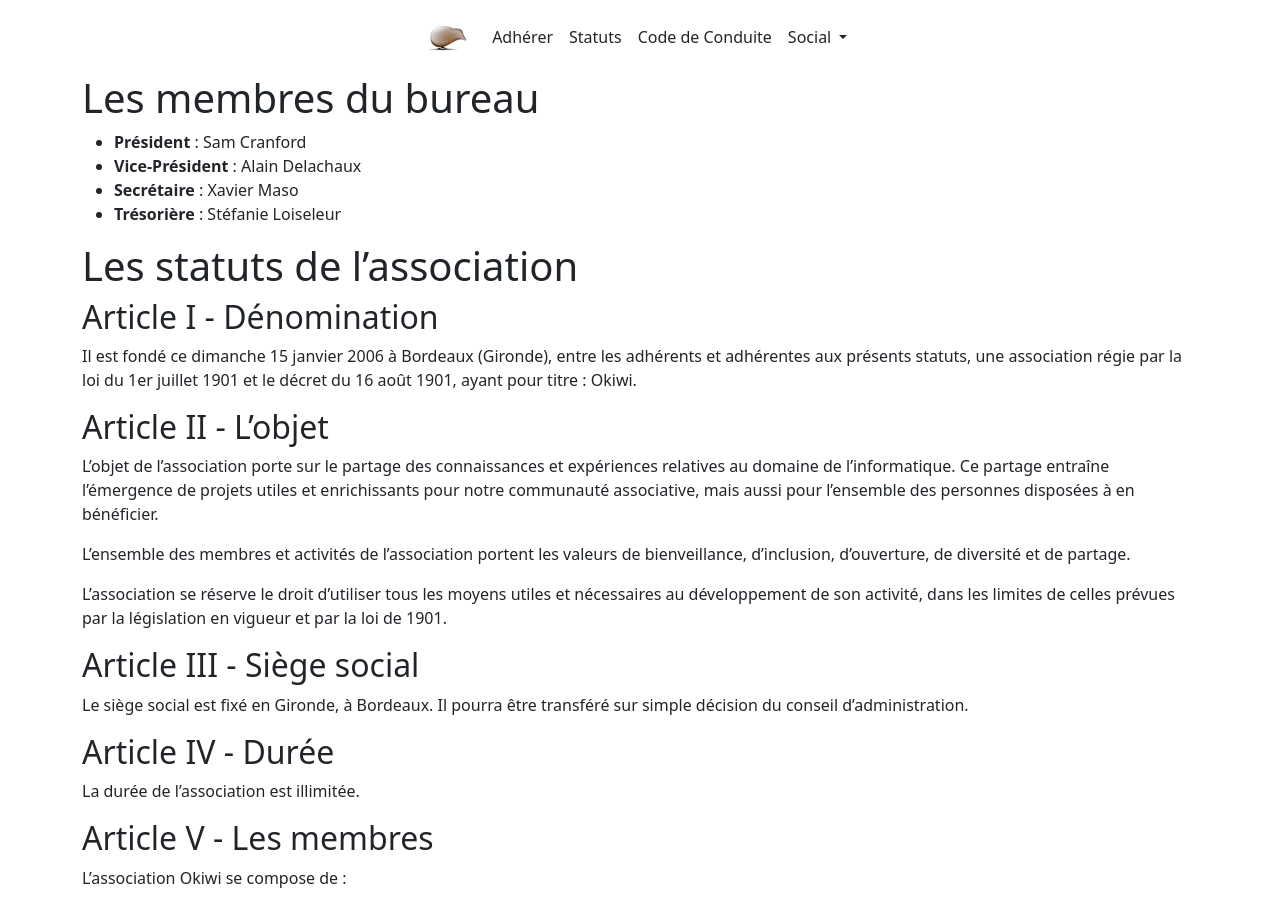
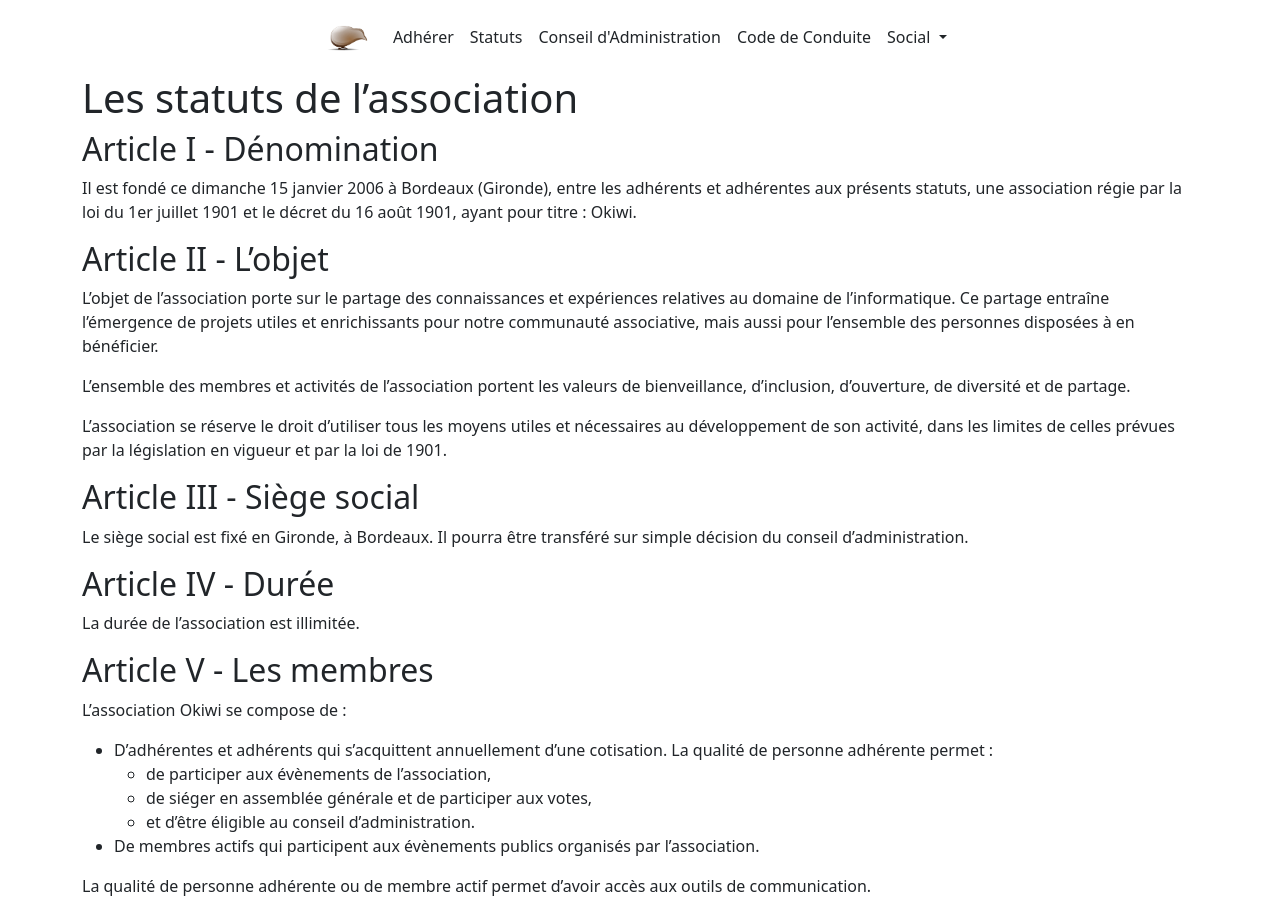
Before and after one commit to okiwi/okiwi.org, a Jekyll site: the page built from statuts/index.md, in a window 1280 px wide and 900 px high. Built offline with Jekyll 4.4.1, drawn with Linux system fonts in a browser that asks for light colours; our own code applies the rules of GitHub Pages for plain Markdown files.

Commit message:
Informations du CA dans une page dédiée

```diff
--- a/_includes/header.html
+++ b/_includes/header.html
@@ -49,6 +49,11 @@
                     </a>
                 </li>
                 <li class="nav-item">
+                    <a class="nav-item nav-link" href="{{ "/conseil-d-administration/" | prepend: site.url }}">
+                    Conseil d'Administration
+                    </a>
+                </li>
+                <li class="nav-item">
                     <a class="nav-item nav-link " href="{{ "/CoC.html" | prepend: site.url }}">
                     Code de Conduite
                     </a>
--- a/statuts/index.md
+++ b/statuts/index.md
@@ -1,13 +1,6 @@
 ---
 layout: apropos
 ---
-
-# Les membres du bureau
-
-- **Président** : Sam Cranford
-- **Vice-Président** : Alain Delachaux
-- **Secrétaire** : Xavier Maso
-- **Trésorière** : Stéfanie Loiseleur
 
 # Les statuts de l'association
 
```
Also changed, not shown: conseil-d-administration/index.md (added, +14 -0 lines).
